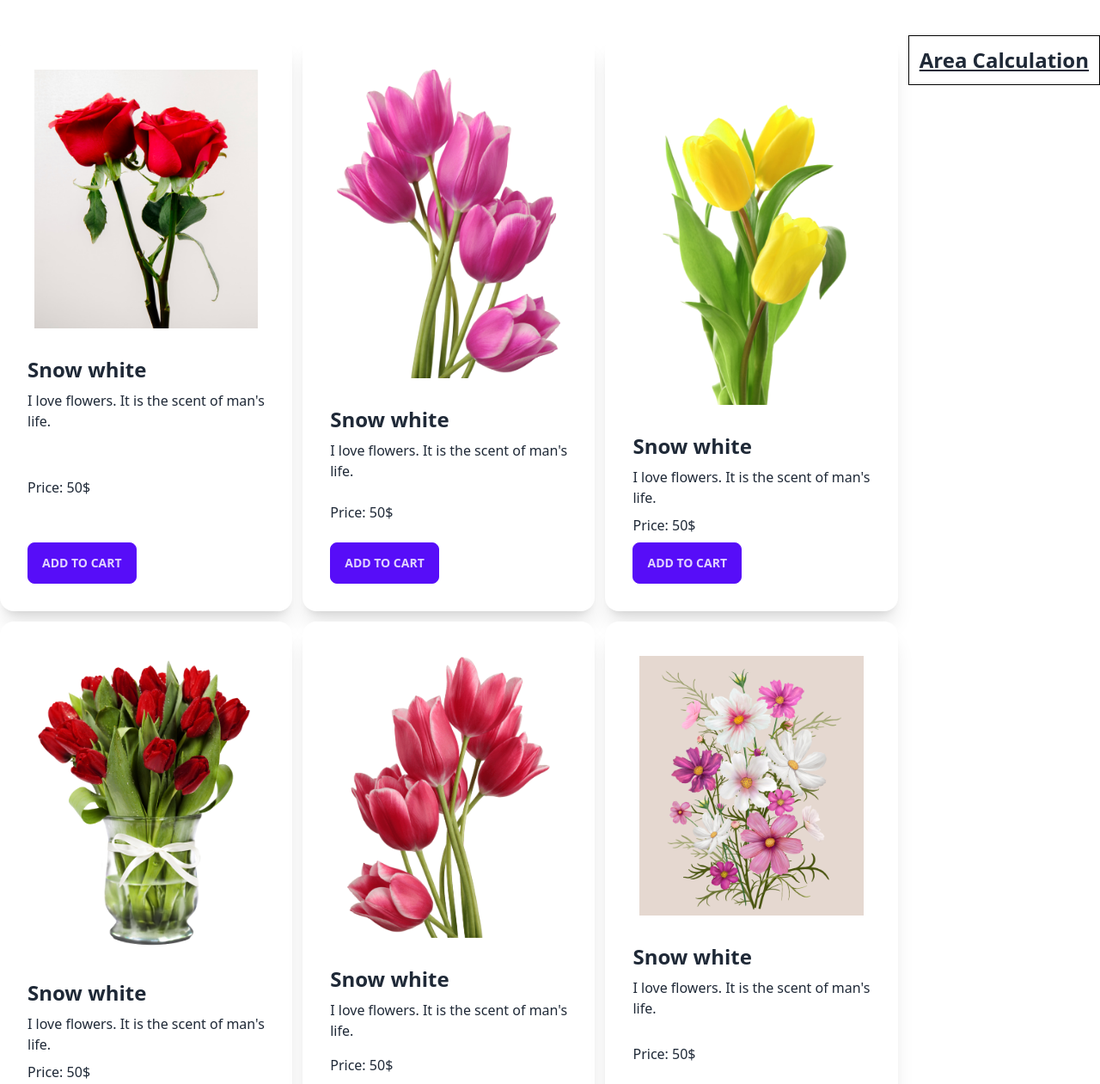
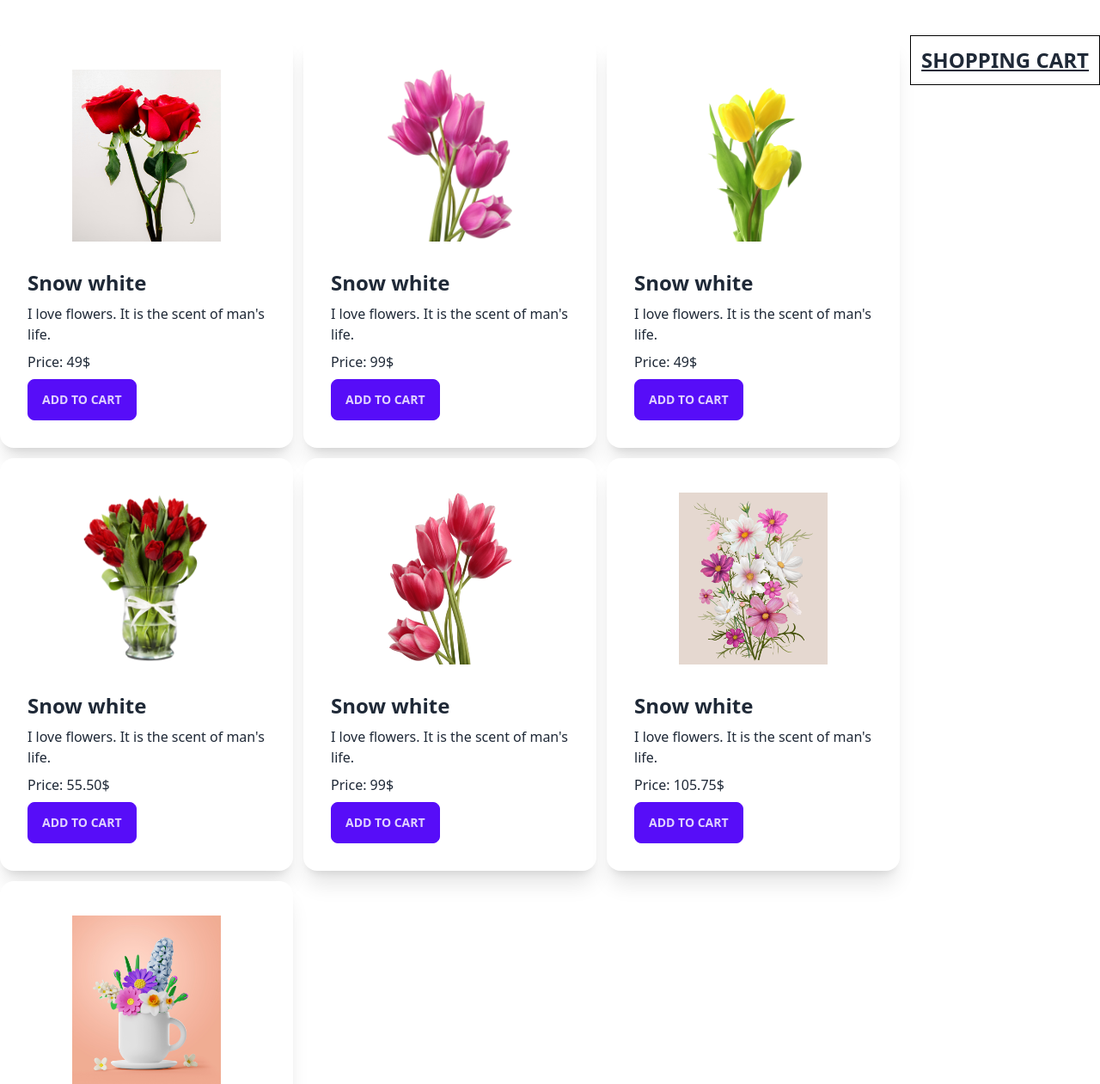
Before and after one commit to devalienbrain/flower-shop-dom, a plain HTML site: page index.html in a window 1280 px wide. Shown: the part 79-1340 px from the top of the page at 86% size. Drawn offline with nearby package versions, Linux system fonts and the light colour scheme.

Commit message:
images handled

```diff
--- a/index.html
+++ b/index.html
@@ -4,9 +4,16 @@
 <head>
   <meta charset="UTF-8">
   <meta name="viewport" content="width=device-width, initial-scale=1.0">
-  <title>Geometry genius</title>
+  <title>Flower Shop</title>
   <link href="https://cdn.jsdelivr.net/npm/daisyui@3.5.1/dist/full.css" rel="stylesheet" type="text/css" />
   <script src="https://cdn.tailwindcss.com"></script>
+  <style>
+    .box-img {
+      width: 100%;
+      height: 200px;
+      object-fit: contain;
+    }
+  </style>
 </head>
 
 <body>
@@ -23,13 +30,13 @@
           <!-- 1st card:  -->
           <div class="card bg-base-100 shadow-xl">
             <figure class="px-10 pt-10">
-              <img src="./images/flower-img (1).png" alt="" class="bg-cover" />
+              <img src="./images/flower-img (1).png" alt="" class="box-img" />
             </figure>
             <div class="card-body">
               <h2 class="card-title text-2xl font-bold">Snow white</h2>
               <p>I love flowers. It is the scent of man's life.</p>
 
-              <p>Price: <span>50</span>$</p>
+              <p>Price: <span>49</span>$</p>
               <div class="card-actions w-full">
                 <button class="btn btn-primary">Add to Cart</button>
               </div>
@@ -38,13 +45,13 @@
           <!-- 1st card:  -->
           <div class="card bg-base-100 shadow-xl">
             <figure class="px-10 pt-10">
-              <img src="./images/flower-img (2).png" alt="" class="bg-cover" />
+              <img src="./images/flower-img (2).png" alt="" class="box-img" />
             </figure>
             <div class="card-body">
               <h2 class="card-title text-2xl font-bold">Snow white</h2>
               <p>I love flowers. It is the scent of man's life.</p>
 
-              <p>Price: <span>50</span>$</p>
+              <p>Price: <span>99</span>$</p>
               <div class="card-actions w-full">
                 <button class="btn btn-primary">Add to Cart</button>
               </div>
@@ -53,13 +60,13 @@
           <!-- 1st card:  -->
           <div class="card bg-base-100 shadow-xl">
             <figure class="px-10 pt-10">
-              <img src="./images/flower-img (3).png" alt="" class="bg-cover" />
+              <img src="./images/flower-img (3).png" alt="" class="box-img" />
             </figure>
             <div class="card-body">
               <h2 class="card-title text-2xl font-bold">Snow white</h2>
               <p>I love flowers. It is the scent of man's life.</p>
 
-              <p>Price: <span>50</span>$</p>
+              <p>Price: <span>49</span>$</p>
               <div class="card-actions w-full">
                 <button class="btn btn-primary">Add to Cart</button>
               </div>
@@ -68,13 +75,13 @@
           <!-- 1st card:  -->
           <div class="card bg-base-100 shadow-xl">
             <figure class="px-10 pt-10">
-              <img src="./images/flower-img (4).png" alt="" class="bg-cover" />
+              <img src="./images/flower-img (4).png" alt="" class="box-img" />
             </figure>
             <div class="card-body">
               <h2 class="card-title text-2xl font-bold">Snow white</h2>
               <p>I love flowers. It is the scent of man's life.</p>
 
-              <p>Price: <span>50</span>$</p>
+              <p>Price: <span>55.50</span>$</p>
               <div class="card-actions w-full">
                 <button class="btn btn-primary">Add to Cart</button>
               </div>
@@ -83,13 +90,13 @@
           <!-- 1st card:  -->
           <div class="card bg-base-100 shadow-xl">
             <figure class="px-10 pt-10">
-              <img src="./images/flower-img (5).png" alt="" class="bg-cover" />
+              <img src="./images/flower-img (5).png" alt="" class="box-img" />
             </figure>
             <div class="card-body">
               <h2 class="card-title text-2xl font-bold">Snow white</h2>
               <p>I love flowers. It is the scent of man's life.</p>
 
-              <p>Price: <span>50</span>$</p>
+              <p>Price: <span>99</span>$</p>
               <div class="card-actions w-full">
                 <button class="btn btn-primary">Add to Cart</button>
               </div>
@@ -98,13 +105,13 @@
           <!-- 1st card:  -->
           <div class="card bg-base-100 shadow-xl">
             <figure class="px-10 pt-10">
-              <img src="./images/flower-img (6).png" alt="" class="bg-cover" />
+              <img src="./images/flower-img (6).png" alt="" class="box-img" />
             </figure>
             <div class="card-body">
               <h2 class="card-title text-2xl font-bold">Snow white</h2>
               <p>I love flowers. It is the scent of man's life.</p>
 
-              <p>Price: <span>50</span>$</p>
+              <p>Price: <span>105.75</span>$</p>
               <div class="card-actions w-full">
                 <button class="btn btn-primary">Add to Cart</button>
               </div>
@@ -113,13 +120,13 @@
           <!-- 1st card:  -->
           <div class="card bg-base-100 shadow-xl">
             <figure class="px-10 pt-10">
-              <img src="./images/flower-img (7).png" alt="" class="bg-cover" />
+              <img src="./images/flower-img (7).png" alt="" class="box-img" />
             </figure>
             <div class="card-body">
               <h2 class="card-title text-2xl font-bold">Snow white</h2>
               <p>I love flowers. It is the scent of man's life.</p>
 
-              <p>Price: <span>50</span>$</p>
+              <p>Price: <span>99</span>$</p>
               <div class="card-actions w-full">
                 <button class="btn btn-primary">Add to Cart</button>
               </div>
@@ -131,7 +138,7 @@
       <!-- right side: Area calculation part -->
       <div>
         <div class="w-full p-3 border border-solid border-black">
-          <h3 class="min-w-max font-semibold text-2xl underline text-center">Area Calculation</h3>
+          <h3 class="min-w-max font-semibold text-2xl underline text-center">SHOPPING CART</h3>
         </div>
       </div>
     </section>
```
